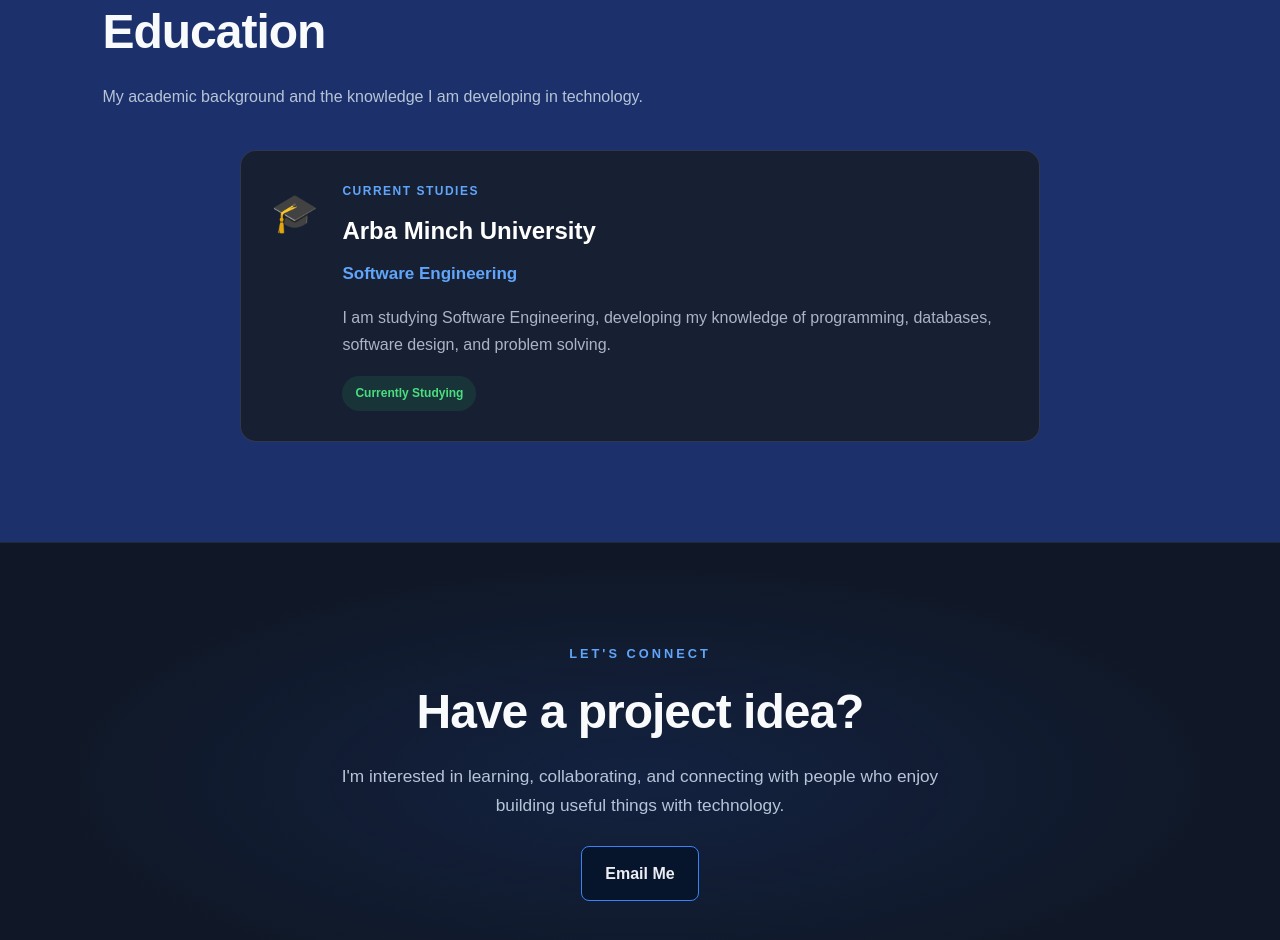
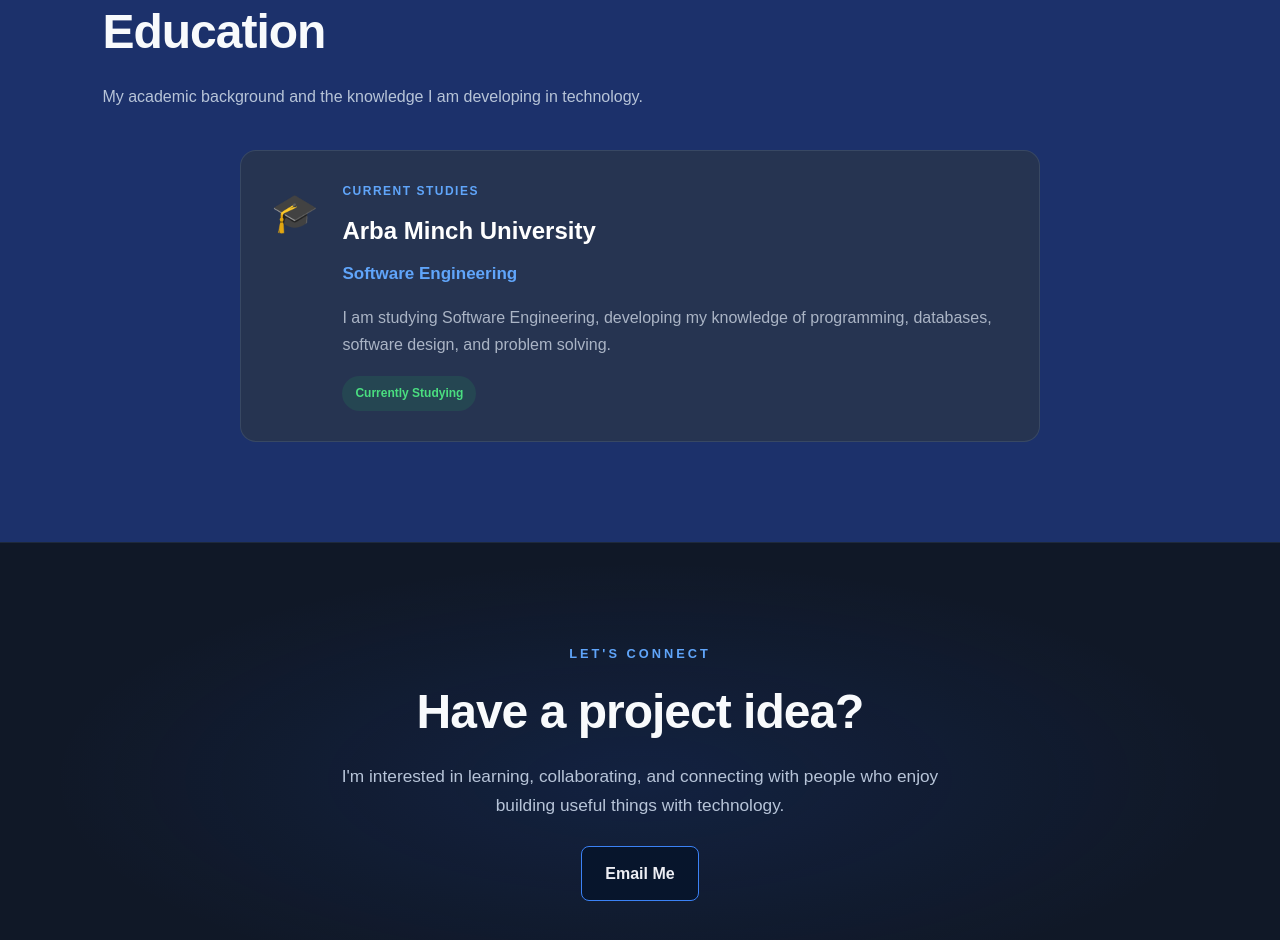
Before and after one commit to Abrahmdual/Abraham-Portfolio, a plain HTML site: page index.html in a window 1280 px wide. Shown: the part 3020-3960 px from the top of the page. Drawn offline with Linux system fonts and the light colour scheme.

Commit message:
eduction section color

```diff
--- a/style.css
+++ b/style.css
@@ -654,8 +654,8 @@ footer p {
     max-width: 800px;
     margin: 40px auto 0;
     padding: 30px;
-    background: var(--card, #172033);
-    border: 1px solid rgba(148, 163, 184, 0.18);
+    background: var(--card, #263451);
+    border: 1px solid rgba(140, 158, 183, 0.18);
     border-radius: 16px;
     transition: transform 0.3s ease,
                 border-color 0.3s ease;
```
